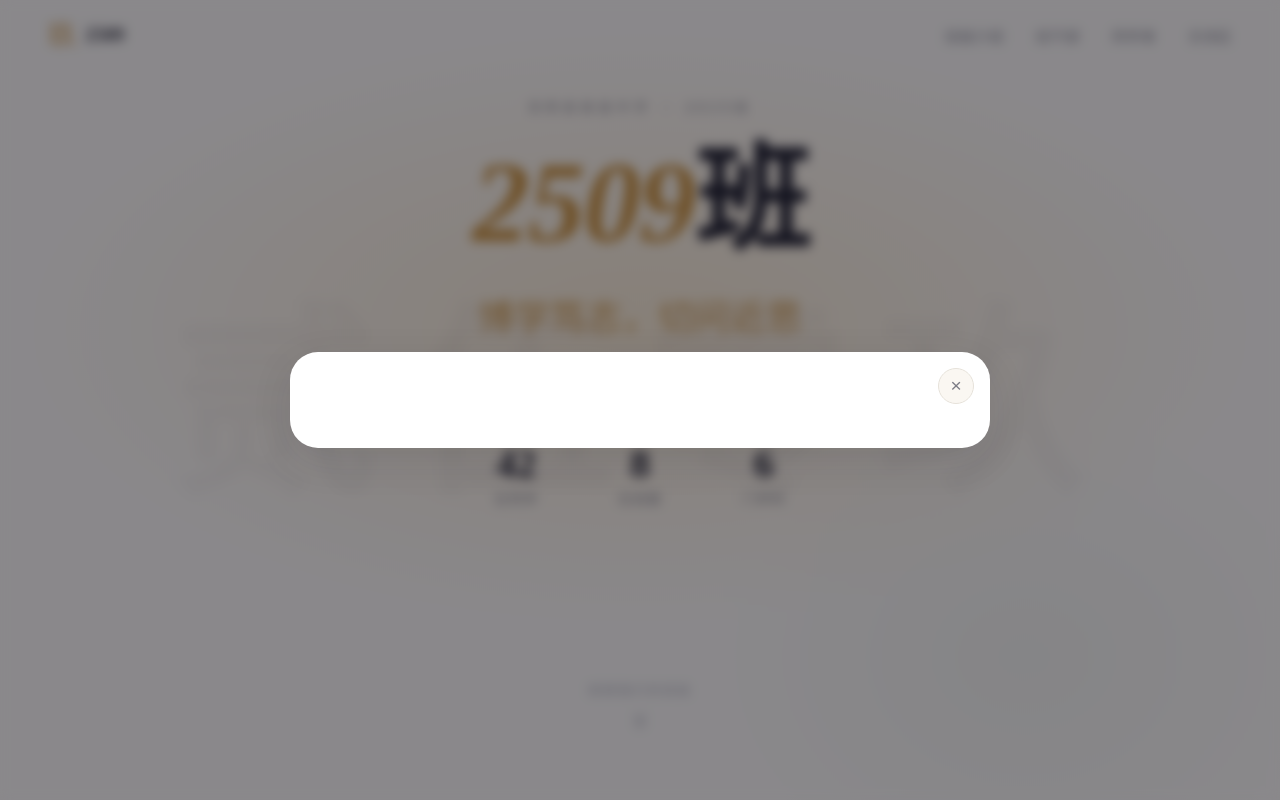
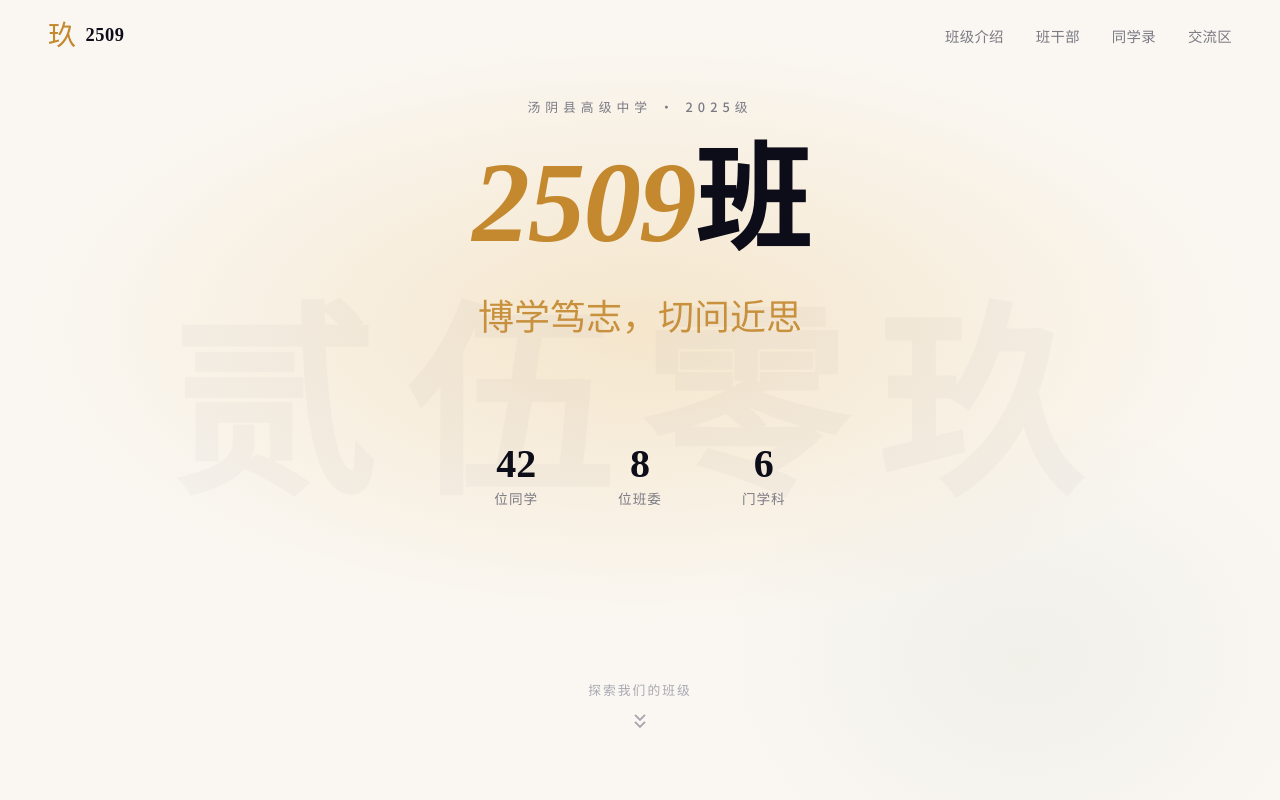
Before and after one commit to shiborui33/class2509, a website: page public/index.html in a window 1280 px wide. Shown: the top 800 px of the page. Drawn offline with nearby package versions, Linux system fonts and the light colour scheme; a web font is replaced by a local one.

Commit message:
修复弹窗：内联style隐藏

```diff
--- a/public/index.html
+++ b/public/index.html
@@ -170,7 +170,7 @@
   </section>
 
   <!-- Post Detail Modal -->
-  <div class="modal-overlay" id="postModal">
+  <div class="modal-overlay" id="postModal" style="display:none">
     <div class="modal">
       <button class="modal-close" id="closeModal">&times;</button>
       <div class="modal-content" id="modalContent">
```
